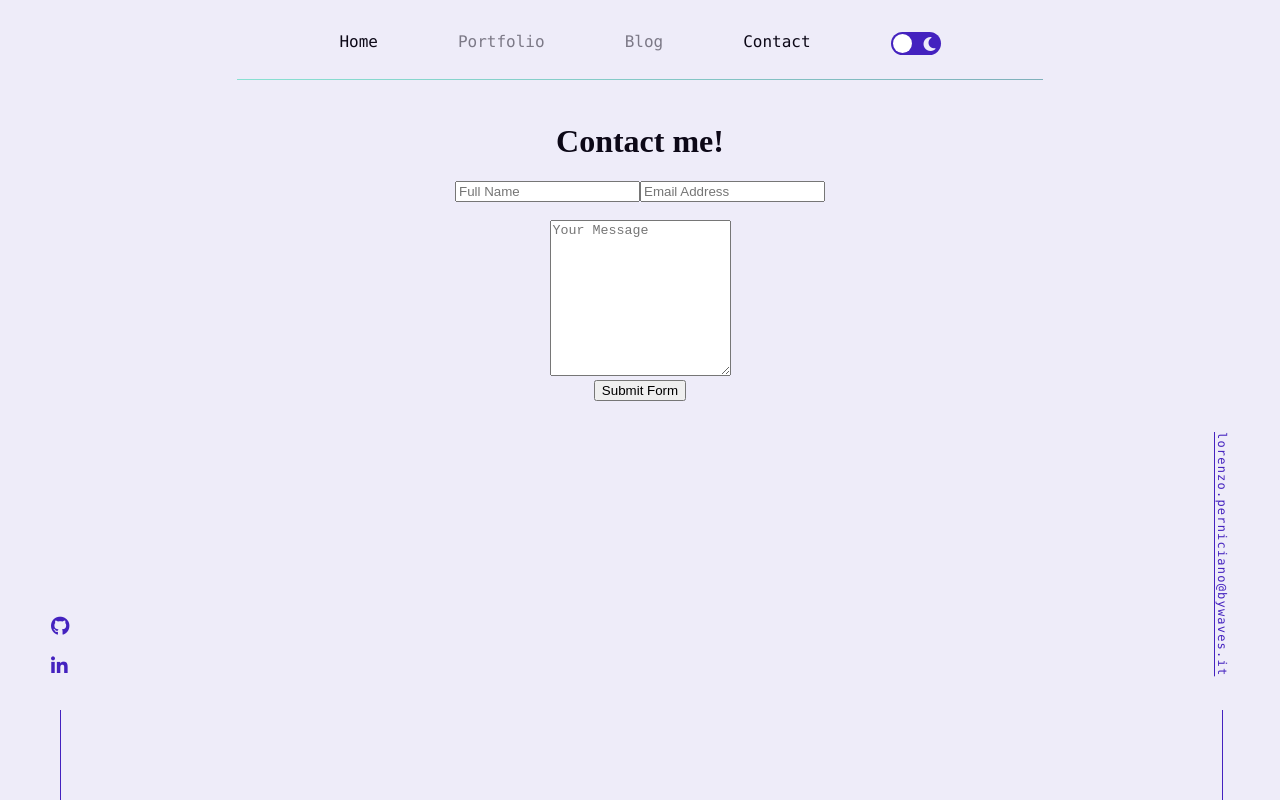
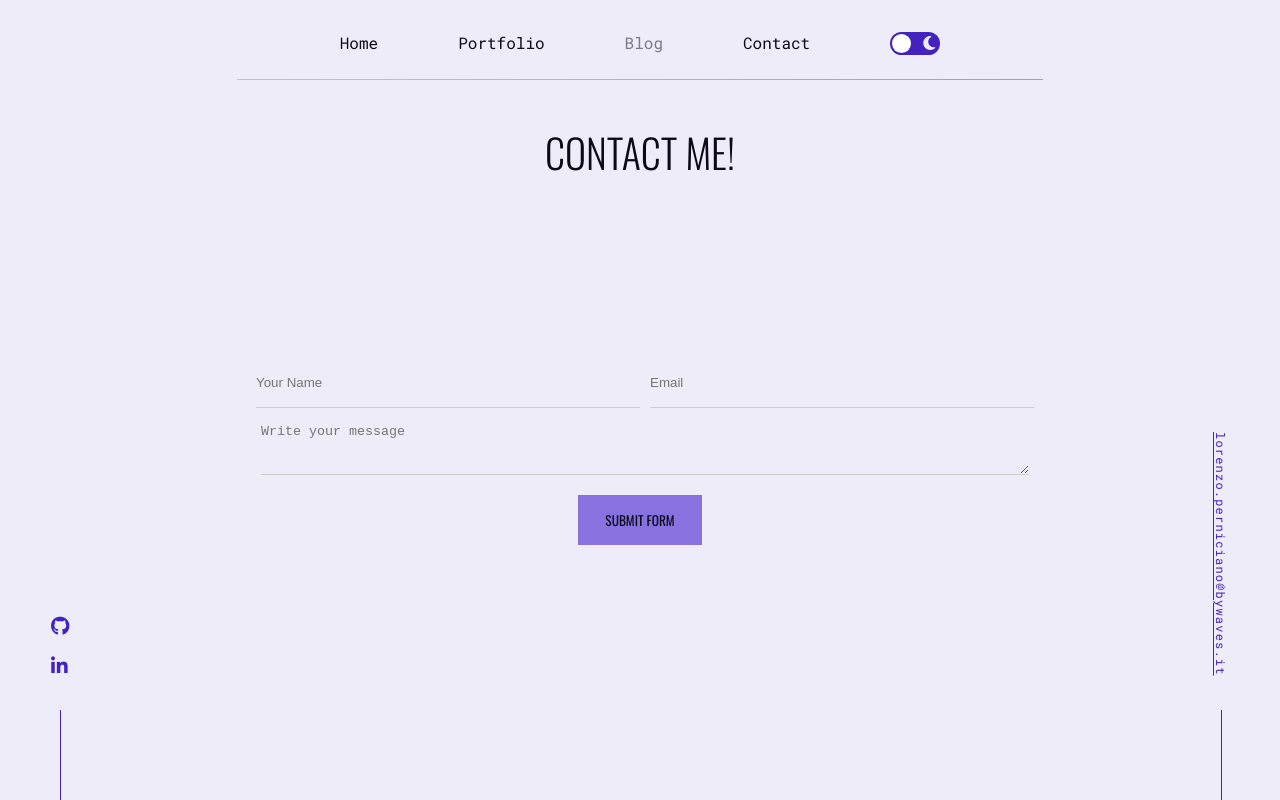
Before and after one commit to Loreperni/portfolio, an Angular app: page /contact in a window 1280 px wide. Built offline with nearby package versions, Linux system fonts and the light colour scheme.

Commit message:
modifiche varie fin contact

```diff
--- a/src/app/contact/contact.component.css
+++ b/src/app/contact/contact.component.css
@@ -1,4 +1,130 @@
 .container {
   text-align: center;
   margin: 35px 0 20px 0 !important;
+  padding: 6rem 0;
 }
+
+body {
+  font-family: "Roboto Mono", monospace;
+  background-color: #fff;
+  line-height: 1.5; }
+
+h1, h2, h3, h4, h5, h6, .btn{
+  font-family: "Oswald", sans-serif !important;
+  color: var(--text);
+  text-transform: uppercase; }
+
+input {
+    position: relative;
+    width:  40%;
+    padding-right: 15px;
+    padding-left: 15px; }
+
+    textarea {
+      width: 80%;
+    }
+
+a {
+  -webkit-transition: .3s all ease;
+  -o-transition: .3s all ease;
+  transition: .3s all ease; }
+  a, a:hover {
+    text-decoration: none !important; }
+
+.text-black {
+  color: #000; }
+
+.thin-heading {
+  padding: 0.5rem 0;
+  text-align: center;
+  font-weight: 300;
+  font-size: 40px; }
+
+.form-control {
+  border: none;
+  border-bottom: 1px solid #ccc;
+  padding-left: 0;
+  margin-left: 10px;
+  padding: 0;
+  border-radius: 0px;
+background-color: transparent; }
+  .form-control:active, .form-control:focus {
+    outline: none;
+    -webkit-box-shadow: none;
+    box-shadow: none;
+    border-color: #000; }
+    .form-group {
+      margin-bottom: 1rem; }
+
+
+.col-form-label {
+  color: #000; }
+
+.btn, .form-control, .custom-select {
+  height: 50px; }
+
+.custom-select:active, .custom-select:focus {
+  outline: none;
+  -webkit-box-shadow: none;
+  box-shadow: none;
+  border-color: #000; }
+
+.heading {
+  color: var(--primary);
+  letter-spacing: .05rem;
+  text-transform: uppercase;
+  font-weight: 400; }
+
+.btn {
+  border: none;
+  border-radius: 0;
+  background: var(--secondary);
+  color: var(--text);
+  width: 13%;
+}
+  .btn.btn-primary {
+    color: var(--text);
+    padding: 15px 20px; }
+  .btn:hover {
+    background: var(--accent); }
+  .btn:active, .btn:focus {
+    outline: none;
+    -webkit-box-shadow: none;
+    box-shadow: none; }
+
+.box {
+  padding: 40px;
+  background: #fff;
+  -webkit-box-shadow: -30px 30px 0px 0 rgba(0, 0, 0, 0.08);
+  box-shadow: -30px 30px 0px 0 rgba(0, 0, 0, 0.08); }
+  .box h3 {
+    font-size: 14px;
+    margin-bottom: 30px;
+    text-align: center; }
+
+label.error {
+  font-size: 12px;
+  color: red; }
+
+#message {
+  resize: vertical; }
+
+#form-message-warning, #form-message-success {
+  display: none; }
+
+#form-message-warning {
+  color: #B90B0B; }
+
+#form-message-success {
+  color: #55A44E;
+  font-size: 18px;
+  font-weight: bold; }
+
+.submitting {
+  float: left;
+  width: 100%;
+  padding: 10px 0;
+  display: none;
+  font-weight: bold;
+  font-size: 12px;
+  color: #000; }
--- a/src/app/contact/contact.component.html
+++ b/src/app/contact/contact.component.html
@@ -1,22 +1,22 @@
 <app-nav-bar></app-nav-bar>
-<div class="container">
-    <h1>Contact me!</h1>
+<h1 class="thin-heading ">Contact me!</h1>
+ <div class="container">
+
+    <br>
+    <br>
     <form action="https://formsubmit.co/a2aeaa280ead94c7ccdc28b7fd8dd697" method="POST">
       <div class="form-group">
-        <div class="form-row">
-          <input type="hidden" name="_captcha" value="false">
-
-            <input type="text" name="name" class="form-control" placeholder="Full Name" required>
-
-            <input type="email" name="email" class="form-control" placeholder="Email Address" required>
+        <div class="form-row ">
+          <!--<input type="hidden" name="_captcha" value="false">-->
+            <input type="text" name="name" class="form-control" placeholder="Your Name" required>
+            <input type="email" name="email" class="form-control" placeholder="Email" required>
           </div>
-          <br>
         </div>
 
       <div class="form-group">
-        <textarea placeholder="Your Message" class="form-control" name="message" rows="10" required></textarea>
+        <textarea placeholder="Write your message" class="form-control" name="message" rows="10" required></textarea>
       </div>
-      <button type="submit" class="btn btn-lg btn-dark btn-block">Submit Form</button>
+      <button type="submit" class="btn">Submit Form</button>
     </form>
   </div>
 <app-footer></app-footer>
--- a/src/app/homepage/homepage.component.css
+++ b/src/app/homepage/homepage.component.css
@@ -19,9 +19,8 @@ body {
   padding: 25vh 10px 0 2%;
 }
 .txt{
-  font-family: SF Mono, Fira Code, Fira Mono, Roboto Mono, Lucida Console,
-    Monaco, Monospace;
-    font-size: 15px;
+  font-family: "Oswald", sans-serif;
+    font-size: 18px;
 }
 
 .column * {
@@ -39,12 +38,14 @@ p {
 .pre-name {
   margin: 0;
   font-size: 1.5rem;
+
 }
 .p-name {
   font-size: 4rem;
   margin: 0.2em 0 0.5em 0;
   font-weight: 700;
   color: var(--text);
+
 }
 
 .p-name2 {
--- /dev/null
+++ b/src/app/menu/menu.component.css
@@ -0,0 +1,11 @@
+.btn {
+  cursor: pointer;
+  margin: 20px;
+}
+
+.icon-bar {
+  margin: 3px;
+  position: relative;
+}
+/*FIXME: posizionamento per l'apertura del menú*/
+/*TODO: dopo il click fai apparire il menú dall'alto */
--- /dev/null
+++ b/src/app/menu/menu.component.html
@@ -0,0 +1,4 @@
+<div (click)="onClick()" class="btn">
+  <i class="fa-regular fa-hand-point-up icon-bar fa-2xl" [@hamburguerX]="isHamburguer ? 'hamburguer' : 'topX'"></i>
+
+</div>
--- /dev/null
+++ b/src/app/menu/menu.component.ts
@@ -0,0 +1,37 @@
+import { Component } from "@angular/core";
+import {
+  trigger,
+  state,
+  style,
+  animate,
+  transition,
+} from "@angular/animations";
+
+@Component({
+  selector: "app-menu",
+  templateUrl: "./menu.component.html",
+  styleUrls: ["./menu.component.css"],
+  animations: [
+    trigger("hamburguerX", [
+      state("hamburguer", style({})),
+      // style top bar to create the X
+      state(
+        "topX",
+        style({
+          transform: "rotate(180deg)",
+          transformOrigin: "center",
+          margin: "0px",
+        })
+      ),
+      transition("* => *", [
+        animate("0.4s"), // controls animation speed
+      ]),
+    ]),
+  ],
+})
+export class MenuComponent {
+  isHamburguer = true;
+  onClick() {
+    this.isHamburguer = !this.isHamburguer;
+  }
+}
--- a/src/app/nav-bar/nav-bar.component.css
+++ b/src/app/nav-bar/nav-bar.component.css
@@ -6,7 +6,7 @@
 .checkbox-label {
   background-color: var(--accent);
   width: 40px;
-  height: 13px;
+  height: 12.5px;
   border-radius: 50px;
   position: relative;
   padding: 5px;
--- a/src/app/nav-bar/nav-bar.component.html
+++ b/src/app/nav-bar/nav-bar.component.html
@@ -4,7 +4,7 @@
   <nav>
     <ul>
       <li><a routerLink="" routerLinkActive="active">Home</a></li>
-      <li><a routerLink="/works" routerLinkActive="active" class="disable">Portfolio</a></li> <!--TODO: per far andare l'utente a pCode e pPhoto aggiungi il router link senza / avanti per fare in modo che non vada a /photo o /code ma segua il percorso /works/code-->
+      <li><a routerLink="/works" routerLinkActive="active">Portfolio</a></li> <!--TODO: per far andare l'utente a pCode e pPhoto aggiungi il router link senza / avanti per fare in modo che non vada a /photo o /code ma segua il percorso /works/code-->
       <li><a routerLink="/blog" routerLinkActive="active"class="disable" >Blog</a></li>
       <li><a routerLink="/contact" routerLinkActive="active">Contact</a></li>
 
--- a/src/app/portfolio/portfolio.component.html
+++ b/src/app/portfolio/portfolio.component.html
@@ -1 +1,4 @@
-<p>portfolio works!</p>
+<!--TODO: dopo rimuovi la navbar-->
+<app-nav-bar></app-nav-bar>
+<app-menu></app-menu>
+<!--TODO: crea una semplice schermata con due opzioni che si andrá ad espandere a seconda della parte scelta-->
--- a/src/app/portfolio/portfolio.component.ts
+++ b/src/app/portfolio/portfolio.component.ts
@@ -1,10 +1,19 @@
-import { Component } from '@angular/core';
+import { Component, HostBinding } from "@angular/core";
+import {
+  trigger,
+  state,
+  style,
+  animate,
+  transition,
+  // ...
+} from "@angular/animations";
 
 @Component({
-  selector: 'app-portfolio',
-  templateUrl: './portfolio.component.html',
-  styleUrls: ['./portfolio.component.css']
+  selector: "app-portfolio",
+  templateUrl: "./portfolio.component.html",
+  styleUrls: ["./portfolio.component.css"],
+  animations: [
+    // animation triggers go here
+  ],
 })
-export class PortfolioComponent {
-
-}
+export class PortfolioComponent {}
--- a/src/index.html
+++ b/src/index.html
@@ -2,10 +2,10 @@
 <html lang="en">
 <head>
   <meta charset="utf-8">
-  <title>Pt</title>
+  <title>Lorenzo Perniciano</title>
   <base href="/">
   <meta name="viewport" content="width=device-width, initial-scale=1">
-  <!--FIXME: fai funzionare l'imm favicon-->
+  <link href="https://fonts.googleapis.com/css?family=Oswald:300,400|Roboto+Mono&display=swap" rel="stylesheet">
   <link rel="icon" type="image/x-icon" href="favicon.ico">
   <script
       src="https://kit.fontawesome.com/fc29f81e91.js"
```
Also changed, not shown: src/app/app.module.ts (+12 -2 lines), 1 other file (tests, documents, lock files or other folders).
